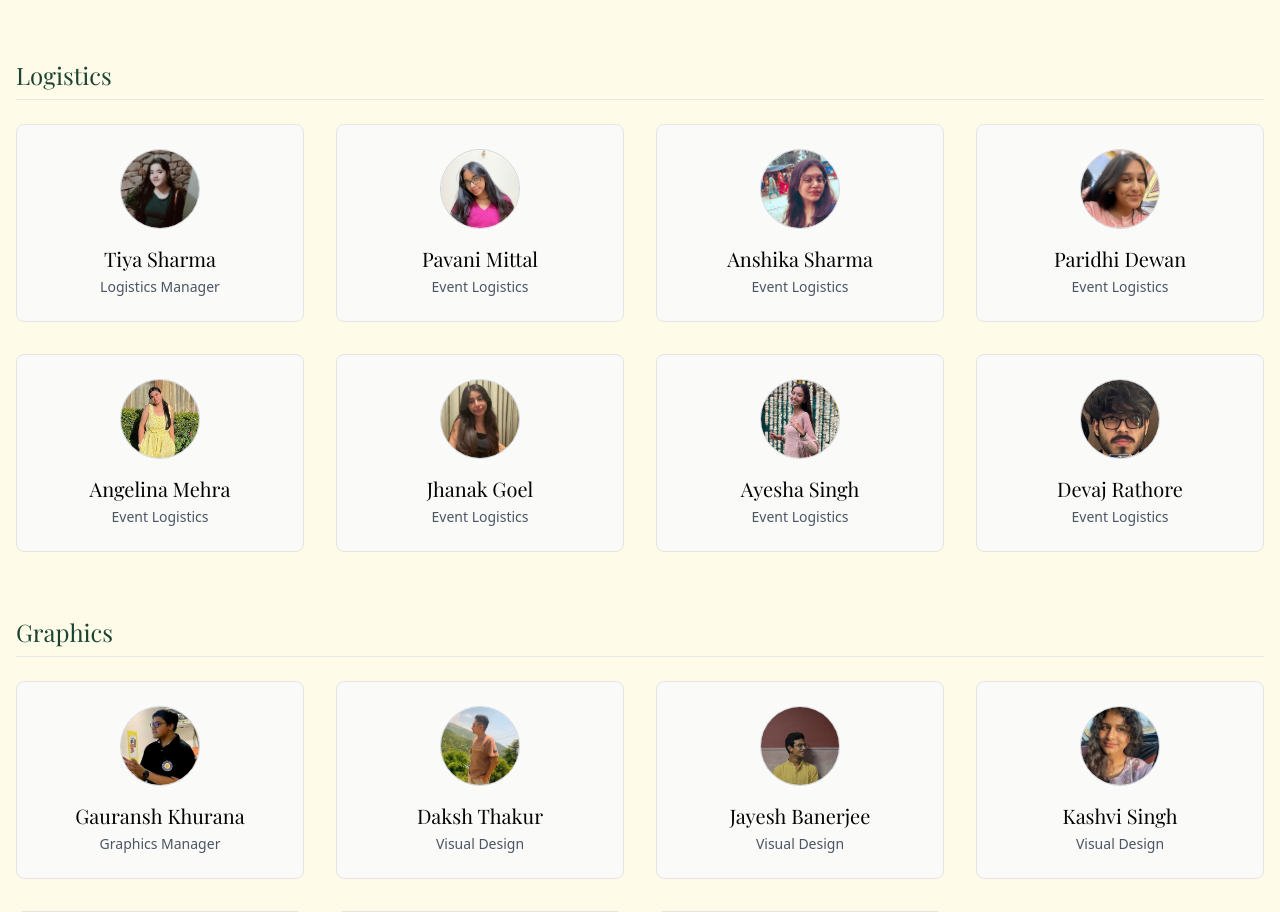
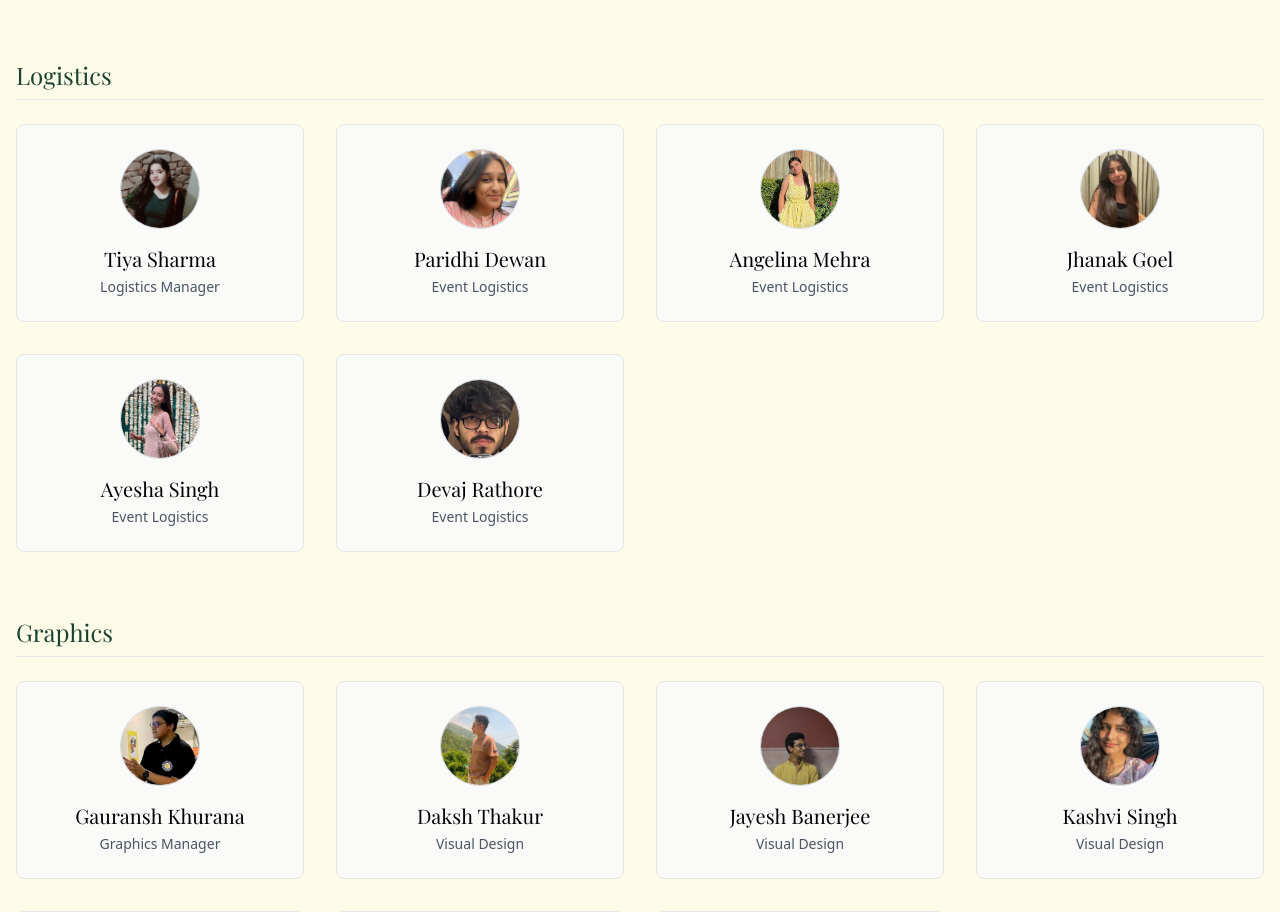
Before and after one commit to mesonicDEVAJ18/TBF_Website_2.0, a React (Vite) app in the folder tbf_website/: page /credits in a window 1280 px wide. Shown: the part 1720-2632 px from the top of the page. Built offline with nearby package versions, Linux system fonts and the light colour scheme.

Commit message:
This commit removes 2 names from Credit section

```diff
--- a/tbf_website/src/pages/Credits.tsx
+++ b/tbf_website/src/pages/Credits.tsx
@@ -1,12 +1,12 @@
 import { Award, Users, Heart, Handshake } from 'lucide-react';
 const prishasingh = "/images/credits/prishasingh.jpg";
 const anshjagota = "/images/credits/anshjagota.jpg";
-const pavanimittal = "/images/credits/pavanimittal.jpg";
+// const pavanimittal = "/images/credits/pavanimittal.jpg";
 const nityasingh = "/images/credits/nityasingh.jpg";
 const dakshthakur = "/images/credits/dakshthakur.jpg";
 const jayeshbanerjee = "/images/credits/jayeshbanerjee.jpg";
 const mishasarin = "/images/credits/mishasarin.jpg";
-const anshikasharma = "/images/credits/anshikasharma.jpg";
+// const anshikasharma = "/images/credits/anshikasharma.jpg";
 const paridhidewan = "/images/credits/paridhidewan.jpg";
 const tiyasharma = "/images/credits/tiyasharma.jpg";
 const angelinamehra = "/images/credits/angelinamehra.jpg";
@@ -52,8 +52,8 @@ export function Credits() {
     ],
     Logistics: [
       { name: "Tiya Sharma", role: "Logistics Manager", image: tiyasharma },
-      { name: "Pavani Mittal", role: "Event Logistics", image: pavanimittal },
-      { name: "Anshika Sharma", role: "Event Logistics", image: anshikasharma },
+      // { name: "Pavani Mittal", role: "Event Logistics", image: pavanimittal },
+      // { name: "Anshika Sharma", role: "Event Logistics", image: anshikasharma },
       { name: "Paridhi Dewan", role: "Event Logistics", image: paridhidewan },
       { name: "Angelina Mehra", role: "Event Logistics", image: angelinamehra },
       { name: "Jhanak Goel", role: "Event Logistics", image: jhanakgoel },
```
